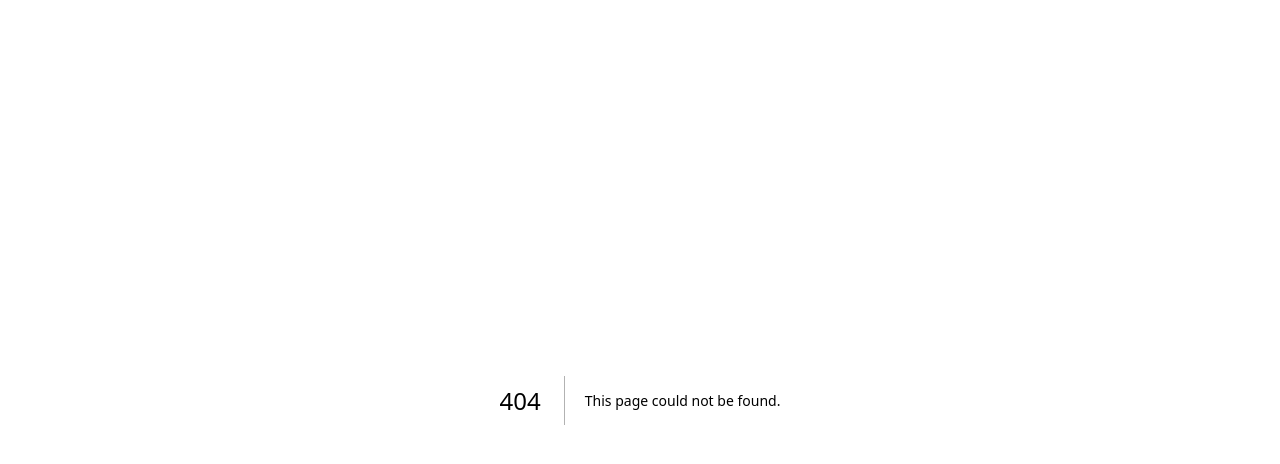
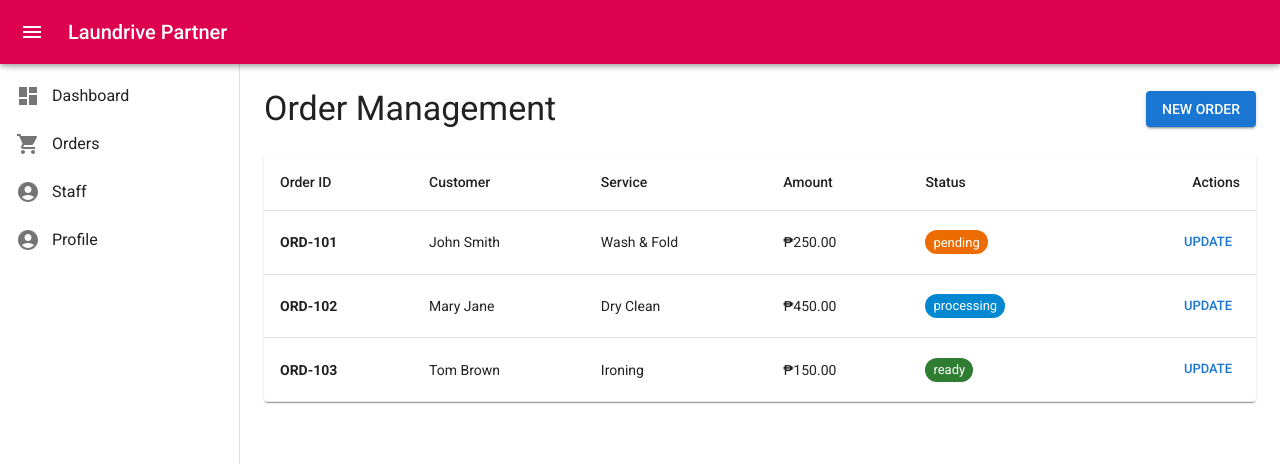
Before and after one commit to Laundrive-Engineering/laundrive-web-v2, a Next.js app: page /partner/orders in a window 1280 px wide. Before the commit this address had no page. Shown: the top 464 px of the page. Built offline with nearby package versions, Linux system fonts and the light colour scheme; what @mui/material-nextjs would draw is missing.

Commit message:
Complete all dashboard screens with fixed MUI v6 types

```diff
--- /dev/null
+++ b/src/app/partner/orders/page.tsx
@@ -0,0 +1,82 @@
+'use client';
+import * as React from 'react';
+import {
+  Typography,
+  Box,
+  Paper,
+  Table,
+  TableBody,
+  TableCell,
+  TableContainer,
+  TableHead,
+  TableRow,
+  Chip,
+  Button,
+  Stack,
+} from '@mui/material';
+
+interface Order {
+  id: string;
+  customer: string;
+  service: string;
+  amount: string;
+  status: 'pending' | 'processing' | 'ready' | 'delivered';
+}
+
+const orders: Order[] = [
+  { id: 'ORD-101', customer: 'John Smith', service: 'Wash & Fold', amount: '₱250.00', status: 'pending' },
+  { id: 'ORD-102', customer: 'Mary Jane', service: 'Dry Clean', amount: '₱450.00', status: 'processing' },
+  { id: 'ORD-103', customer: 'Tom Brown', service: 'Ironing', amount: '₱150.00', status: 'ready' },
+];
+
+const getStatusColor = (status: string) => {
+  switch (status) {
+    case 'pending': return 'warning';
+    case 'processing': return 'info';
+    case 'ready': return 'success';
+    case 'delivered': return 'default';
+    default: return 'default';
+  }
+};
+
+export default function OrdersPage() {
+  return (
+    <Box>
+      <Stack direction="row" sx={{ justifyContent: 'space-between', alignItems: 'center', mb: 3 }}>
+        <Typography variant="h4">Order Management</Typography>
+        <Button variant="contained">New Order</Button>
+      </Stack>
+
+      <TableContainer component={Paper}>
+        <Table>
+          <TableHead>
+            <TableRow>
+              <TableCell>Order ID</TableCell>
+              <TableCell>Customer</TableCell>
+              <TableCell>Service</TableCell>
+              <TableCell>Amount</TableCell>
+              <TableCell>Status</TableCell>
+              <TableCell align="right">Actions</TableCell>
+            </TableRow>
+          </TableHead>
+          <TableBody>
+            {orders.map((order) => (
+              <TableRow key={order.id}>
+                <TableCell sx={{ fontWeight: 'bold' }}>{order.id}</TableCell>
+                <TableCell>{order.customer}</TableCell>
+                <TableCell>{order.service}</TableCell>
+                <TableCell>{order.amount}</TableCell>
+                <TableCell>
+                  <Chip label={order.status} color={getStatusColor(order.status) as any} size="small" />
+                </TableCell>
+                <TableCell align="right">
+                  <Button size="small">Update</Button>
+                </TableCell>
+              </TableRow>
+            ))}
+          </TableBody>
+        </Table>
+      </TableContainer>
+    </Box>
+  );
+}
```
Also changed, not shown: src/app/admin/settings/page.tsx (added, +37 -0 lines), src/app/admin/users/page.tsx (added, +73 -0 lines), src/app/partner/profile/page.tsx (added, +53 -0 lines).
